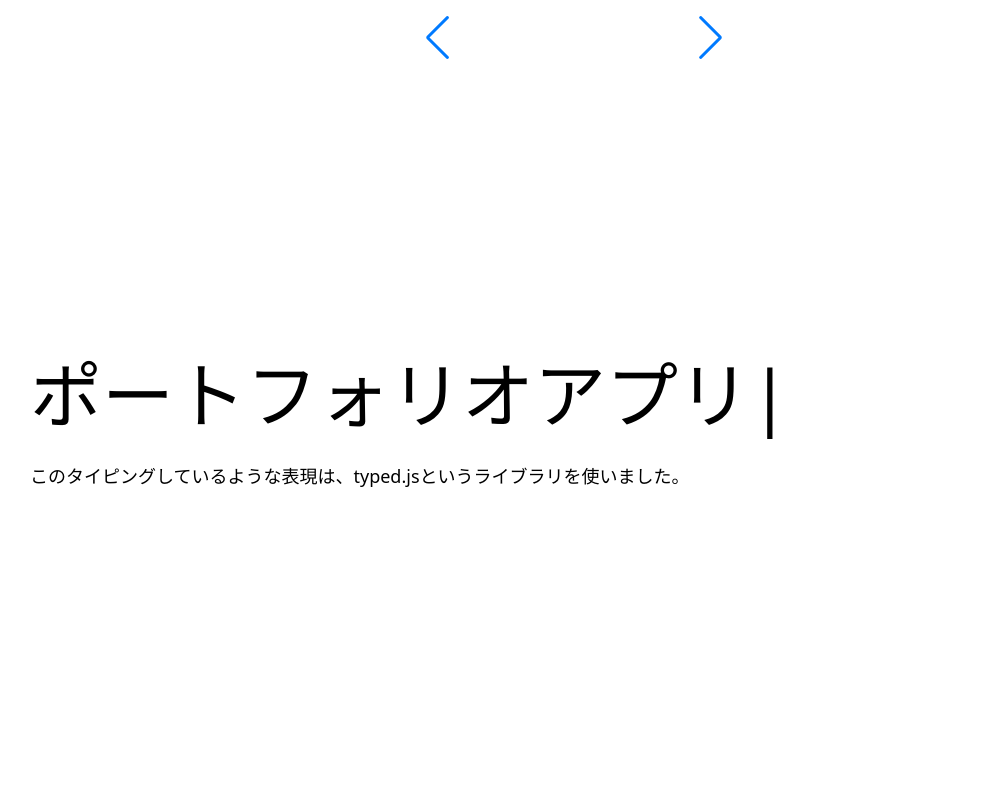
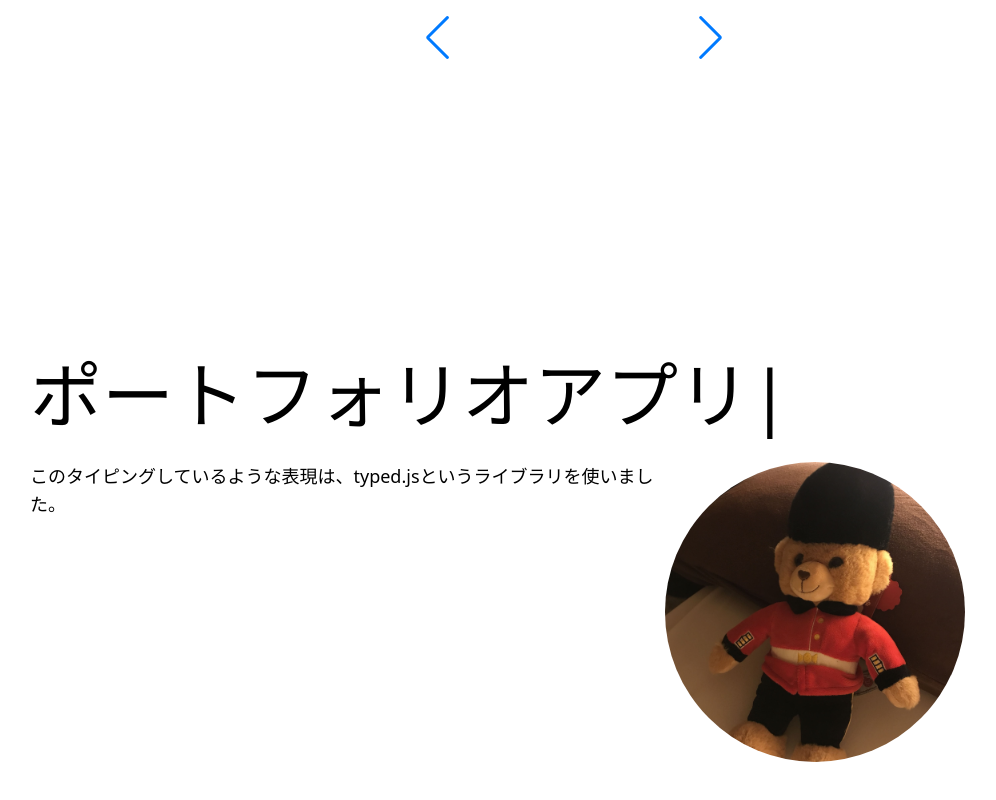
Before and after one commit to yurikondo/portfolio-site, a Next.js app: page / in a window 1280 px wide. Shown: the part 3614-4414 px from the top of the page, without its empty margins (66-1062 px from the left). Before the commit the page ends 4104 px from the top, so only its background shows below. Built offline with nearby package versions, Linux system fonts and the light colour scheme.

Commit message:
画像を追加

```diff
--- a/src/components/typing/Typing.tsx
+++ b/src/components/typing/Typing.tsx
@@ -1,5 +1,6 @@
 import React, { Component } from "react";
 import Typed from "typed.js";
+import Image from "next/image";
 
 export class Typing extends Component {
   // https://www.npmjs.com/package/typed.js/v/2.0.12
@@ -16,13 +17,24 @@ export class Typing extends Component {
 
   render() {
     return (
-      <div className="commonLayout">
-        <h1 className="text-7xl">
-          ポートフォリオ<span className="auto-input"></span>
-        </h1>
-        <p className="mt-8 text-lg">
-          このタイピングしているような表現は、typed.jsというライブラリを使いました。
-        </p>
+      <div className="commonLayout mb-10">
+        <div>
+          <h1 className="text-7xl">
+            ポートフォリオ<span className="auto-input"></span>
+          </h1>
+        </div>
+        <div className="w-full mt-8 grid grid-cols-12">
+          <p className="text-lg col-span-7">
+            このタイピングしているような表現は、typed.jsというライブラリを使いました。
+          </p>
+          <Image
+            alt="くまの画像"
+            src="/imgs/bear.jpg"
+            width={300}
+            height={150}
+            className="rounded-full col-span-5"
+          />
+        </div>
       </div>
     );
   }
```
Also changed, not shown: public/imgs/bear.jpg (added).
